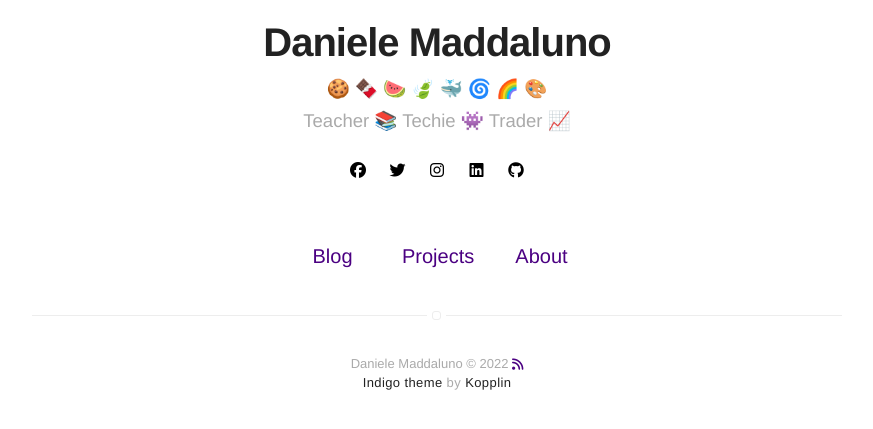
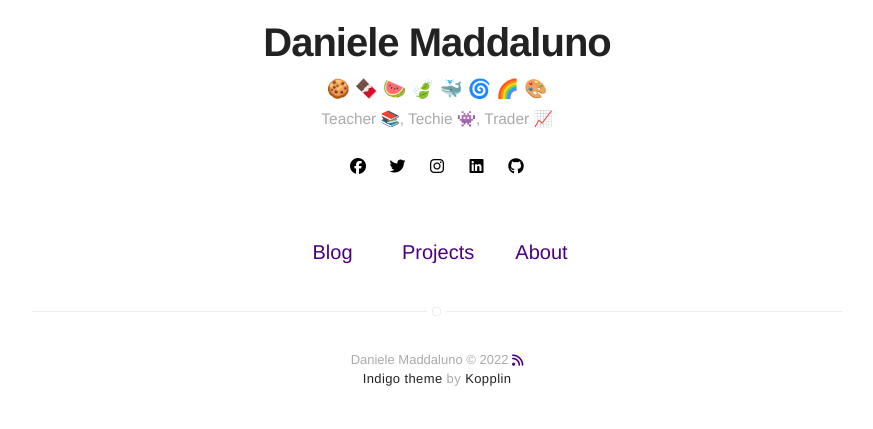
Before and after one commit to danielemaddaluno/danielemaddaluno.github.io, a Jekyll site: the page built from index.html, in a window 1280 px wide. Shown: the part 259-688 px from the top of the page, without its empty margins (203-1076 px from the left). Built offline with Jekyll 4.4.1, drawn with Linux system fonts in a browser that asks for light colours; nearby versions of some CDN libraries.

Commit message:
Updated config.yml

```diff
--- a/_config.yml
+++ b/_config.yml
@@ -1,6 +1,6 @@
 # main text of home
 title: Daniele Maddaluno
-bio: 🍪 🍫 🍉 🍃 🐳 🌀 🌈 🎨<br><div style="margin-top&colon; 10px;">Teacher 📚 Techie 👾 Trader 📈</div>
+bio: 🍪 🍫 🍉 🍃 🐳 🌀 🌈 🎨<br><div style="margin-top&colon; 10px;font-size&colon; smaller;">Teacher 📚, Techie 👾, Trader 📈</div>
 
 # Teacher 📚, Tech-Trotter 👾, Trader 📈
 # Teacher :books:, Tech-Trotter :space_invader:, Trader :chart_with_upwards_trend:</div>
```
